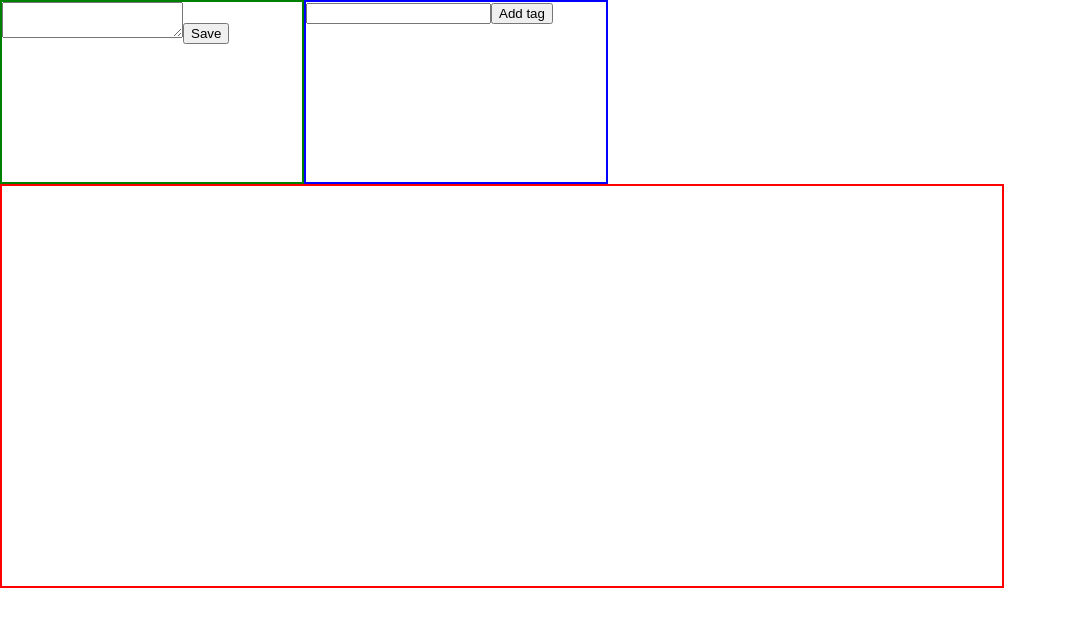
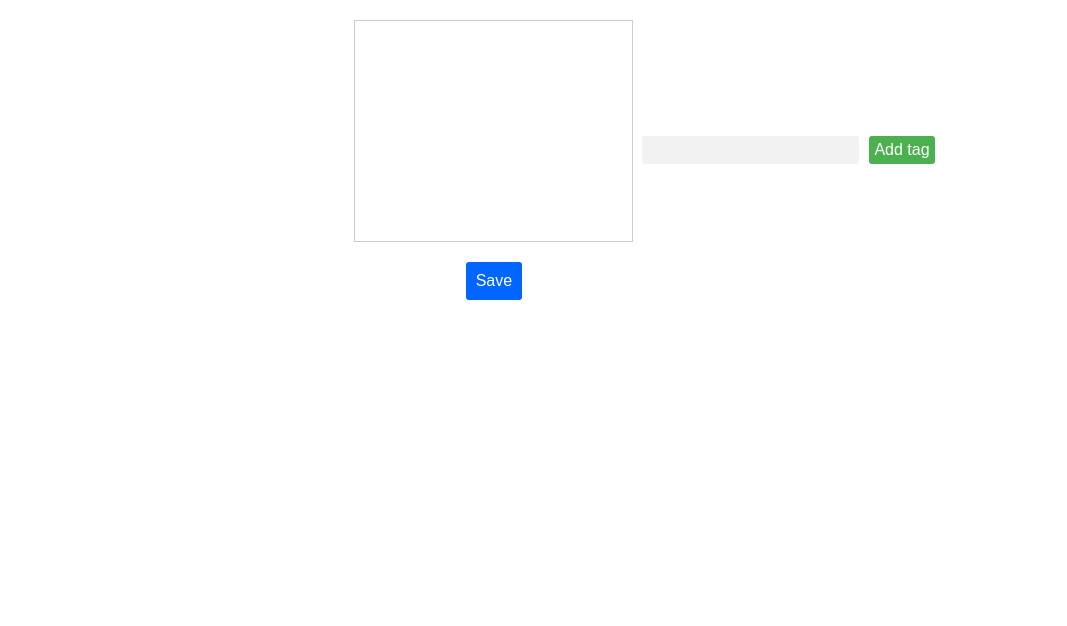
Before and after one commit to AnnaMintel/Notes, a React (Create React App) app: page / in a window 1280 px wide. Shown: the top 626 px of the page, without its empty margins (0-1067 px from the left). Built offline with nearby package versions, Linux system fonts and the light colour scheme.

Commit message:
feat: added simple styles

```diff
--- a/src/App.css
+++ /dev/null
@@ -1,5 +0,0 @@
-
-.firstBlock {
-    display: flex;
-    flex-direction: row;
-}
--- /dev/null
+++ b/src/App.scss
@@ -0,0 +1,32 @@
+.app {
+    display: flex;
+    flex-direction: column;
+    align-items: center;
+
+    .firstBlock {
+      display: flex;
+      flex-direction: row;
+      align-items: center;
+
+      .createNote {
+        margin-bottom: 1rem;
+      }
+
+      .tags {
+        margin-bottom: 1rem;
+      }
+    }
+
+    .secondBlock {
+      display: flex;
+      flex-direction: column;
+      align-items: center;
+    }
+
+    .notes {
+      display: flex;
+      flex-direction: column;
+      align-items: center;
+      margin-top: 1rem;
+    }
+  }
--- a/src/App.tsx
+++ b/src/App.tsx
@@ -1,5 +1,5 @@
 import React, { useEffect, useState } from 'react';
-import './App.css';
+import './App.scss';
 import { v1 } from 'uuid';
 import { CreateNote } from './components/CreateNote/CreateNote';
 import { Notes } from './components/Notes/Notes';
@@ -54,7 +54,9 @@ function App() {
         <Tags tagsList={tagsList} setTagsList={setTagsList}
         inputTagValue={inputTagValue} setInputTagValue={setInputTagValue} />
       </div>
+      <div className='secondBlock'>
       <Notes  notes={notes} setcurrentEditNote={setcurrentEditNote} deleteNote={deleteNote} />
+      </div>
     </div>
   );
 }
--- a/src/components/CreateNote/CreateNote.scss
+++ b/src/components/CreateNote/CreateNote.scss
@@ -1,5 +1,47 @@
+// .wrapperCreateNote {
+//     width: 300px;
+//     height: 180px;
+//     border: 2px solid green;
+// }
+
 .wrapperCreateNote {
-    width: 300px;
-    height: 180px;
-    border: 2px solid green;
-}
+    display: flex;
+    flex-direction: column;
+    align-items: center;
+    padding: 20px;
+
+    textarea {
+      width: 100%;
+      height: 200px;
+      margin-bottom: 20px;
+      padding: 10px;
+      border: 1px solid #ccc;
+      font-size: 18px;
+      resize: none;
+
+      &:focus {
+        outline: none;
+        border-color: #0066ff;
+      }
+    }
+
+    button {
+      padding: 10px;
+      font-size: 16px;
+      border: none;
+      border-radius: 3px;
+      background-color: #0066ff;
+      color: #fff;
+      cursor: pointer;
+
+      &:hover {
+        background-color: #0047b3;
+      }
+    }
+
+    div {
+      margin-top: 10px;
+      font-size: 14px;
+      color: #666;
+    }
+  }
--- a/src/components/Notes/Notes.scss
+++ b/src/components/Notes/Notes.scss
@@ -1,14 +1,58 @@
+// .wrapperNotes {
+//     width: 1000px;
+//     height: 50vh;
+//     border: 2px solid red;
+//     display: flex;
+
+//     .note {
+//         width: 150px;
+//         height: 200px;
+//         border: 1px solid black;
+//         margin: 10px;
+
+//     }
+// }
+
 .wrapperNotes {
-    width: 1000px;
-    height: 50vh;
-    border: 2px solid red;
     display: flex;
+    flex-wrap: wrap;
+    justify-content: center;
+    gap: 20px;
+    margin-top: 20px;
 
     .note {
-        width: 150px;
-        height: 200px;
-        border: 1px solid black;
-        margin: 10px;
+      display: flex;
+      flex-direction: column;
+      align-items: center;
+      padding: 10px;
+      border: 1px solid #ccc;
+      width: 300px;
+      height: 200px;
 
+      button {
+        margin-right: 5px;
+        margin-top: 10px;
+        padding: 5px;
+        font-size: 14px;
+        border: none;
+        border-radius: 3px;
+        background-color: #f2f2f2;
+        cursor: pointer;
+
+        &:hover {
+          background-color: #e6e6e6;
+        }
+      }
+
+      p {
+        margin-top: 20px;
+        font-size: 18px;
+      }
+
+      .tags {
+        margin-top: 20px;
+        font-size: 14px;
+        color: #666;
+      }
     }
-}
+  }
--- a/src/components/Tags/Tags.scss
+++ b/src/components/Tags/Tags.scss
@@ -1,15 +1,84 @@
+// .wrapperTags {
+//     width: 300px;
+//     height: 180px;
+//     border: 2px solid blue;
+
+//     .tag {
+//         width: 90px;
+//         height: 30px;
+//         border: 2px solid pink;
+
+//         button {
+//             margin-left: 5px;
+//         }
+//     }
+// }
+
 .wrapperTags {
-    width: 300px;
-    height: 180px;
-    border: 2px solid blue;
+    display: flex;
+    flex-direction: column;
+    align-items: center;
 
-    .tag {
-        width: 90px;
-        height: 30px;
-        border: 2px solid pink;
+    div {
+      margin-bottom: 10px;
+
+      &:first-child {
+        display: flex;
+        align-items: center;
+
+        input[type='text'] {
+          margin-right: 10px;
+          padding: 5px;
+          font-size: 16px;
+          border: none;
+          border-radius: 3px;
+          background-color: #f2f2f2;
+
+          &:focus {
+            outline: none;
+          }
+        }
 
         button {
-            margin-left: 5px;
+          padding: 5px;
+          font-size: 16px;
+          border: none;
+          border-radius: 3px;
+          background-color: #4caf50;
+          color: #fff;
+          cursor: pointer;
+
+          &:hover {
+            background-color: #3e8e41;
+          }
         }
+      }
+
+      .tag {
+        display: inline-flex;
+        align-items: center;
+        margin-right: 10px;
+        margin-bottom: 10px;
+        padding: 5px 10px;
+        font-size: 16px;
+        color: #fff;
+        background-color: #4caf50;
+        border-radius: 3px;
+
+        button {
+          margin-left: 5px;
+          padding: 3px;
+          font-size: 14px;
+          color: #fff;
+          background-color: #e53935;
+          border: none;
+          border-radius: 50%;
+          cursor: pointer;
+
+          &:hover {
+            background-color: #c62828;
+          }
+        }
+      }
     }
-}
+  }
```
